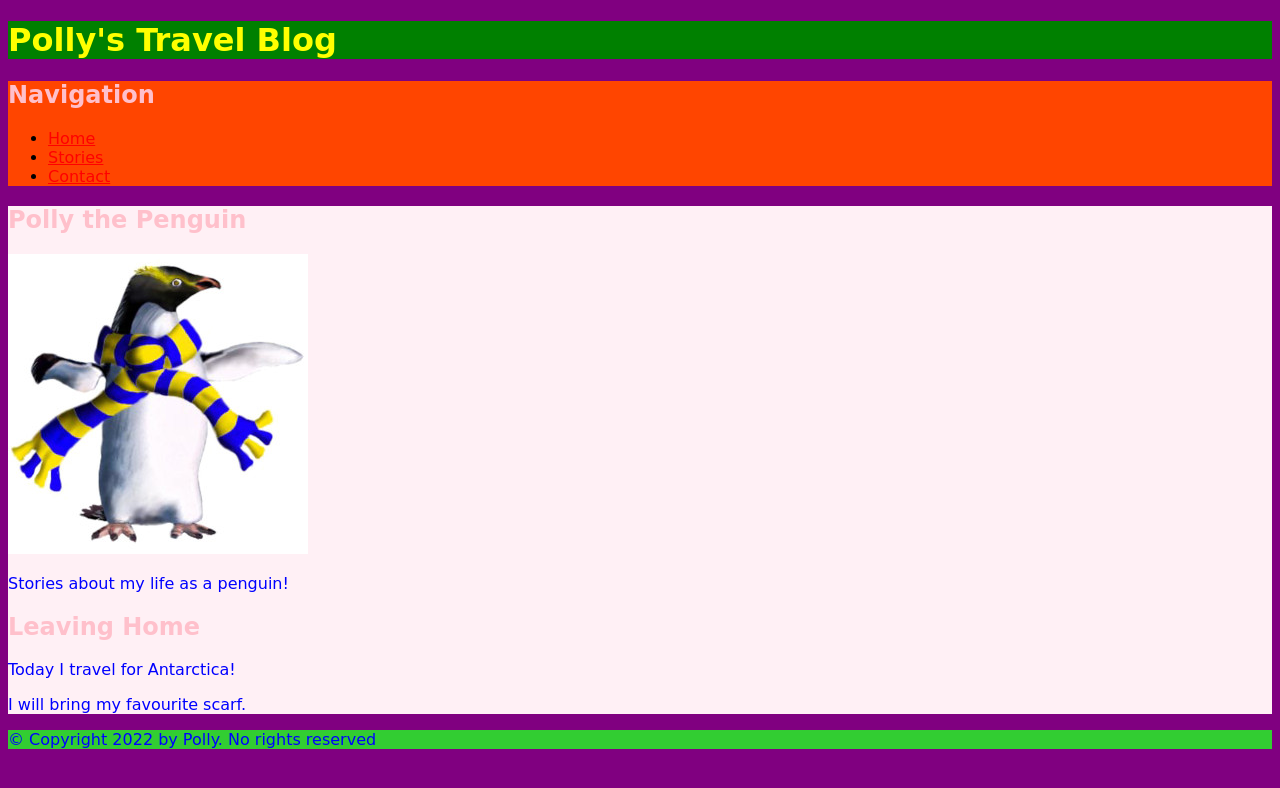
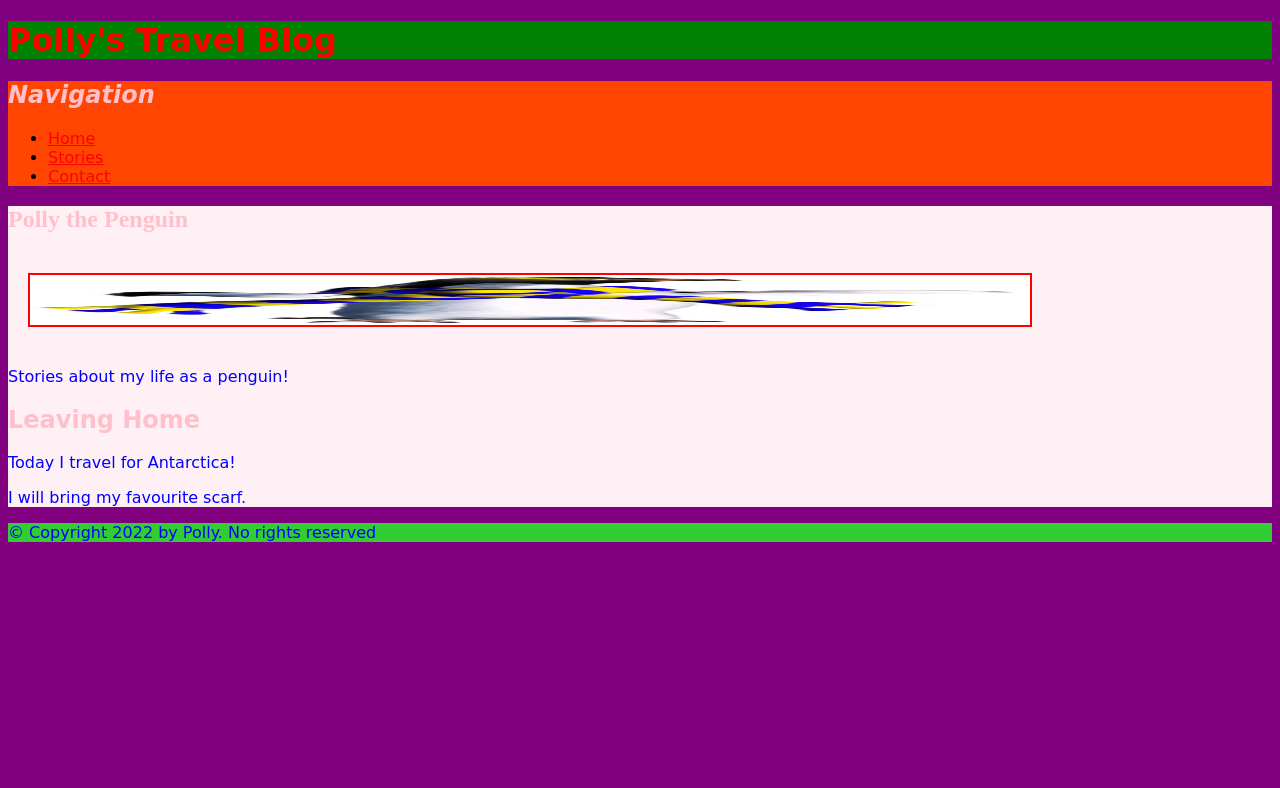
Before and after one commit to Munklepuff/Lab02, a website: page index.html in a window 1280 px wide. Drawn offline with Linux system fonts and the light colour scheme; a web font is replaced by a local one.

Commit message:
stretched image

```diff
--- a/index.html
+++ b/index.html
@@ -9,13 +9,15 @@
 
         <body>
             <header>
-                <h1>
-                    Polly's Travel Blog
+                <h1 class="my-class-one">
+                 Polly's Travel Blog
                 </h1>
             </header>
 
             <nav>
-                <h2> Navigation </h2>
+                <h2 class="my-class-two">
+                  Navigation
+                </h2>
 
                 <ul>
                     <li> <a href="index.html"> Home </a> </li>
@@ -26,7 +28,7 @@
 
             <main>
                 <section>
-                    <h2> Polly the Penguin</h2>
+                    <h2 class="my-class-three"> Polly the Penguin </h2>
 
                     <img src="polly.jpeg" alt="Photo of Polly" />
 
--- a/style.css
+++ b/style.css
@@ -28,3 +28,23 @@ main {
 footer {
     background: limegreen
 }
+
+.my-class-one{
+    color: red;
+}
+
+.my-class-two{
+    font-style: italic;
+}
+
+.my-class-three{
+    font-family: "sans-serif"
+}
+
+img{
+    margin: 20px;
+    border: 2px solid red;
+    width: 1000px;
+    height: 50px;
+
+}
```
